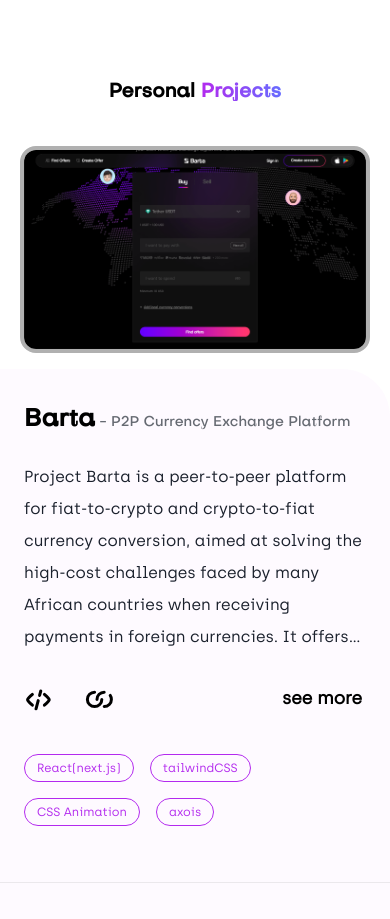
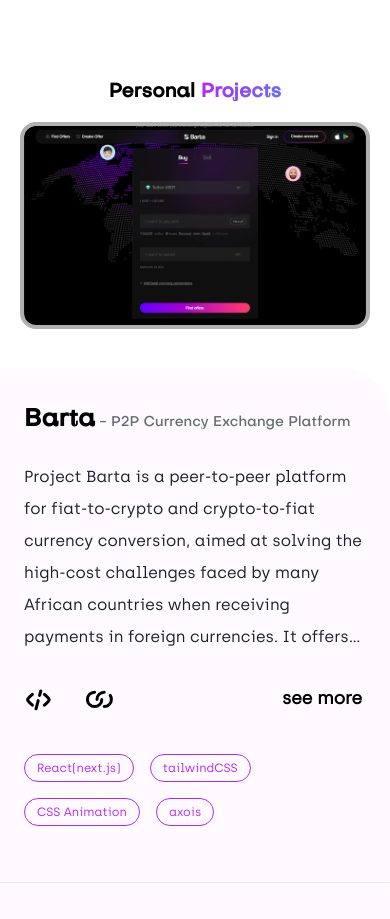
Before and after one commit to buberrie/portfolio, a Next.js app: page / in a window 390 px wide. Shown: the part 1780-2699 px from the top of the page. Built offline with nearby package versions, Linux system fonts and the light colour scheme.

Commit message:
Update Projects.jsx

```diff
--- a/components/projects/Projects.jsx
+++ b/components/projects/Projects.jsx
@@ -192,7 +192,7 @@ export const Projects = () => {
         {/* image container */}
         {/* desktop display */}
         <motion.div
-          className="relative top-0  md:-left-[5rem] border-[0.25rem] rounded-[1rem] border-color md:h-[21rem]"
+          className="relative md:top-0 -top-6 md:mt-0 mt-6 md:-left-[5rem] border-[0.25rem] rounded-[1rem] border-color md:h-[21rem]"
           initial={{ opacity: 0 }}
           animate={{ opacity: 1 }}
           transition={{ duration: 0.5 }}>
```
